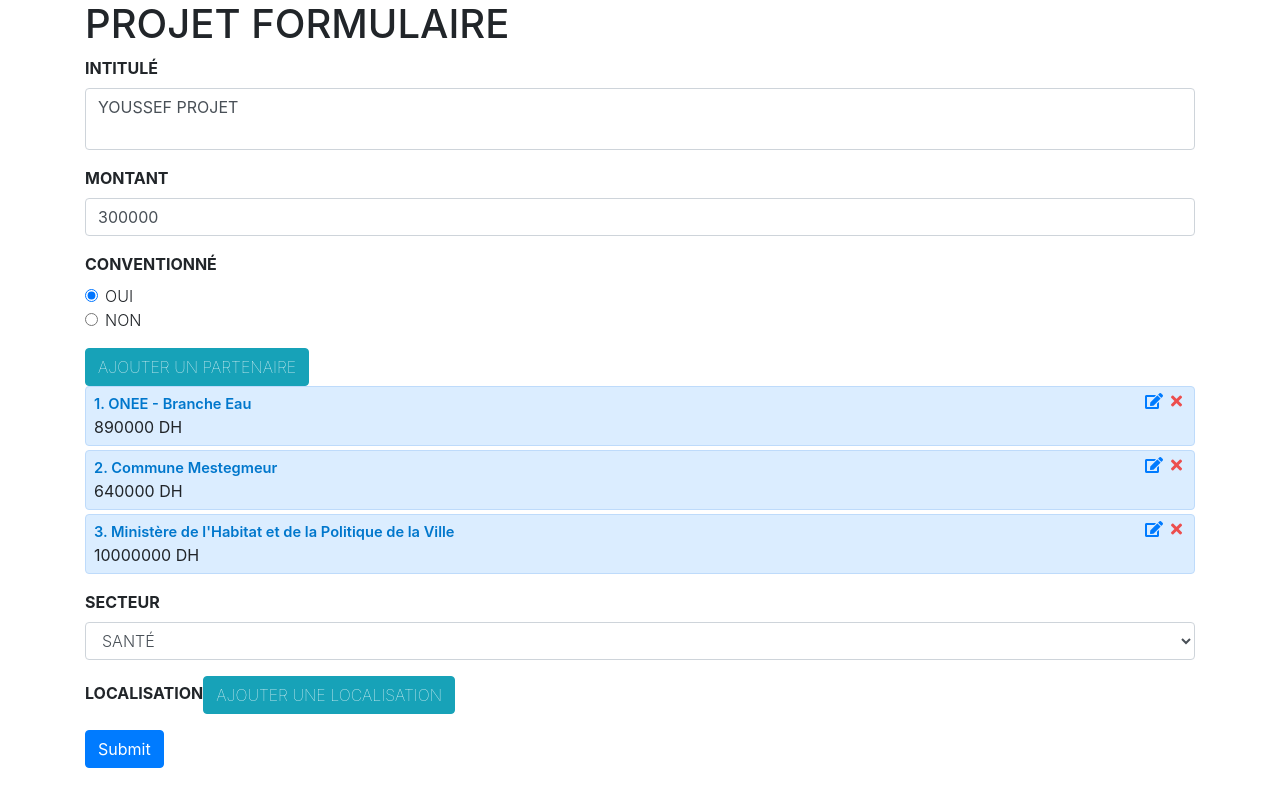
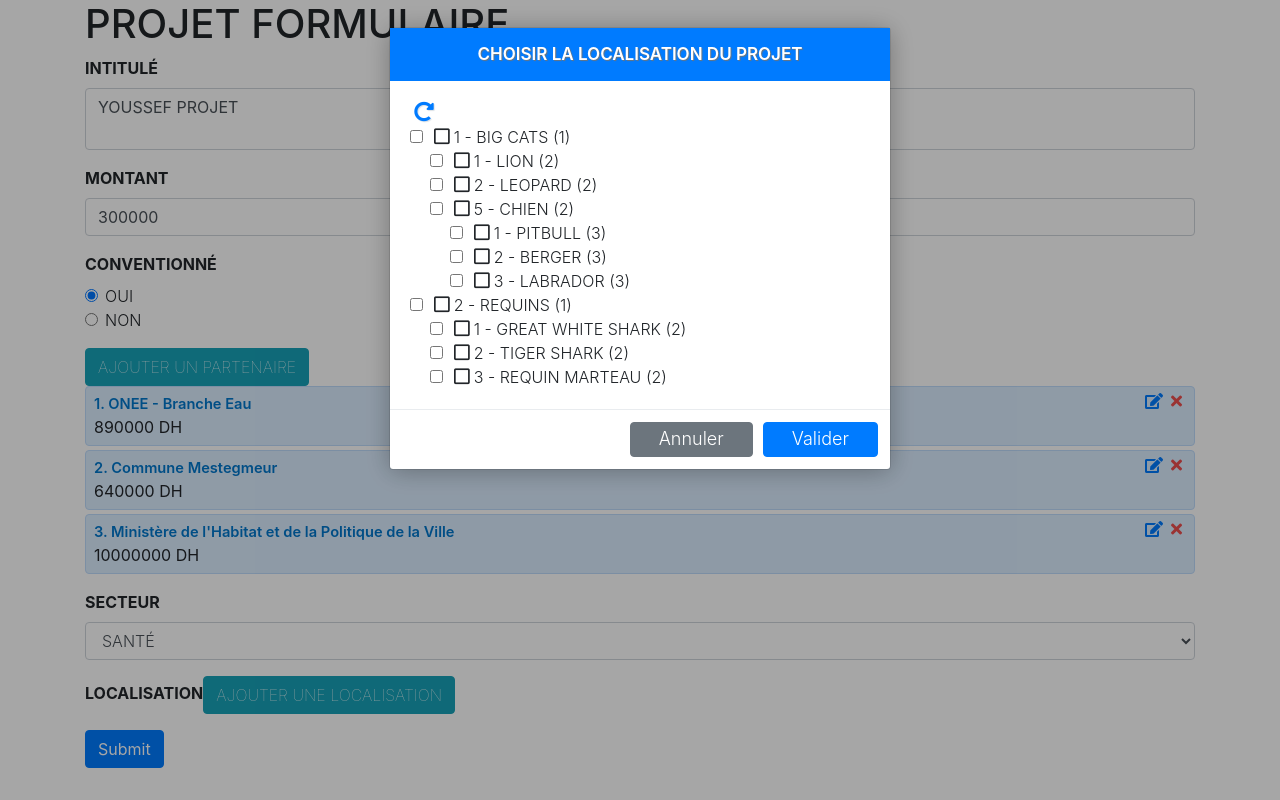
Before and after one commit to hayina/projets, a React (Create React App) app: page / in a window 1280 px wide. Built offline with nearby package versions, Linux system fonts and the light colour scheme.

Commit message:
strugling with checkbox tree ... :(

```diff
--- a/src/components/CheckListNode.js
+++ b/src/components/CheckListNode.js
@@ -1,4 +1,4 @@
-import React, { useState } from 'react';
+import React, { useState, useReducer } from 'react';
 
 const initialState = {
     // '.': [2],
@@ -7,32 +7,124 @@ const initialState = {
 }
 
 
+const reducer = (state, action) => {
 
+
+    const { type, path, value, values, parentNode, parentPath, level } = action
+
+    // let pathValues = [ ...( state[ path ] || [] ) ];
+    let pathValues = state[path] || [];
+    let parentPathValues = state[parentPath] || [];
+
+
+    console.log(type)
+    // console.log(`"${path}" -> ${value} -> ${values}`)
+    console.log(`"${path}" -> (${pathValues}) -> ${value}`)
+
+    switch (type) {
+
+        case 'INIT_SELECTION':
+            return { ...initialState };
+
+        case 'ADD_VALUE_TO_PATH':
+
+            /// delete children path
+            // value
+            // level
+            for (const [key, value] of Object.entries(state)) {
+
+                const array = key.slice(1, -1).split('.');
+                console.log("key", key, array)
+            }
+
+            if (level > 1) {
+                let parentChildrenLength = parentNode.children ? parentNode.children.length : 0
+                console.log(`-> ${parentChildrenLength}`)
+
+                if ( pathValues.length + 1 === parentChildrenLength ) {
+                    let { [path]: pathToRemove, ...newState } = state;
+                    return { ...newState, [parentPath]: [ ...parentPathValues, parentNode.value] };
+                }
+            }
+            return { ...state, [path]: [...pathValues, value] };
+
+        case 'ADD_VALUES_TO_PATH':
+            return { ...state, [path]: [...pathValues, ...values] };
+
+        case 'DELETE_VALUE_FROM_PATH':
+
+            // console.log(pathValues)
+
+
+            if (pathValues.length === 1) {
+                let { [path]: pathToRemove, ...newState } = state;
+                return newState;
+            }
+            pathValues.splice(pathValues.indexOf(value), 1)
+            return { ...state, [path]: [...pathValues] };
+
+
+
+    }
+}
 
 let CheckListNode = ({ nodes }) => {
 
 
-    const [selected, setSelected] = useState(initialState);
-    const [indeterminate, setIndeterminate] = useState([]);
+    const [selection, dispatch] = useReducer(reducer, initialState);
+    // const [indeterminate, setIndeterminate] = useState([]);
 
-    const renderCheckList = ({ nodes=[], path = '.', isParentChecked=false }) => {
 
+    const showAfterTimeout = () => {
+    }
+
+    const renderCheckList = ({
+        nodes = [], path = '.', level = 1,
+        parentNode, parentPath, isParentChecked = false
+    }) => {
+
+        console.log(`Selection ---->`, selection)
 
         return (
 
             <div className="check-list-container">
 
+                {nodes.map((node, index) => {
 
-                { console.log(`selected ---->`, selected) }
-                { console.log(`indeterminate ---->`, indeterminate) }
+                    const { children } = node;
+
+                    let pathValues = selection[path] || [];
+                    let indexOfNodeValue = pathValues.indexOf(node.value);
+
+                    const pathForChildren = `${path}${node.value}.`;
+                    let selectedChildrenLength = 0;
+                    let childrenLength = children ? children.length : 0
+
+                    if (selection[pathForChildren]) {
+                        selectedChildrenLength = selection[pathForChildren].length;
+                        console.log('selectedChildrenLength', selectedChildrenLength)
+                        console.log('childrenLength', children.length)
+                    }
+
+                    const checked = isParentChecked || (indexOfNodeValue !== -1)
+                    // || (childrenLength > 0 && childrenLength === selectedChildrenLength)
 
 
-                {nodes.map((node, index) => {
+                    let checkClass = '', checkFontAwesome = ''
+                    if (checked) {
+                        checkClass = 'checked'
+                        checkFontAwesome = `fa-check-square  form-check-fa`
+                    }
+                    else if (selectedChildrenLength > 0) {
+                        checkClass = 'indeterminate'
+                        checkFontAwesome = `fa-minus-square  form-minus-fa`
+                    }
+                    else if (selectedChildrenLength === 0) {
+                        checkFontAwesome = ` fa-square form-empty-fa`
+                    }
 
-                    // const pathKey = [path]
-                    let values = [ ...(selected[path] || []) ];
-                    const indexOf = values.indexOf(node.value);
-                    const checked = isParentChecked || ( indexOf !== -1 );
+                    checkFontAwesome = <i className={`far form-checkbox-fa ${checkFontAwesome} ${checkClass}`} />
+
 
                     return (
 
@@ -41,47 +133,95 @@ let CheckListNode = ({ nodes }) => {
                                 id={`${node.label}`}
                                 className="form-check-input"
                                 type="checkbox"
-                            checked={ checked }
+                                checked={checked}
 
                                 onChange={(e) => {
 
+                                    console.log('IS Checked ->', e.target.checked, `"${path}" -> "${parentPath}"`)
+
                                     if (e.target.checked) {
-                                    values.push(node.value);
-                                } else {
-                                    values.splice(indexOf, 1);
+                                        // pathValues.push(node.value);
+                                        dispatch({
+                                            type: 'ADD_VALUE_TO_PATH',
+                                            value: node.value,
+                                            path,
+                                            parentPath,
+                                            parentNode,
+                                            level
+                                        })
                                     }
 
-                                if( values.length === 0 ){ // supprimer ce path
-                                    let { [path]: tempVal, ...newSelected } = selected;
-                                    setSelected(newSelected);
-                                } else {
-                                    setSelected({ ...selected, [path]: values });
+                                    // CHECKED FALSE
+                                    else {
+
+
+
+
+                                        // if (level > 1) {
+                                        console.log(`isParentChecked ---->`, isParentChecked)
+                                        // selected[parentPath].indexOf(parentNode.value) !== -1 OR
+                                        if (isParentChecked) {
+
+                                            // console.log(`DELETE_VALUE_FROM_PATH ---->`, parentNode.value, parentPath)
+
+                                            dispatch({
+                                                type: 'DELETE_VALUE_FROM_PATH',
+                                                value: parentNode.value,
+                                                path: parentPath
+                                            })
+
+                                            dispatch({
+                                                type: 'ADD_VALUES_TO_PATH',
+                                                values: parentNode.children.reduce((newValues, { value }) => {
+                                                    if (value !== node.value)
+                                                        newValues.push(value)
+                                                    return newValues
+                                                }, []),
+                                                path
+                                            })
+
 
                                         }
+                                        else {
 
+                                            dispatch({
+                                                type: 'DELETE_VALUE_FROM_PATH',
+                                                value: node.value,
+                                                path
+                                            })
+                                        }
+                                        // }
+                                    }
 
-                                setIndeterminate([ ...indeterminate, path ])
+                                    console.log(`level ---->`, level)
+                                    //Stackoverflow question
+                                    // setTimeout(() => showAfterTimeout(), 1000)
 
                                 }}
                             />
 
-                        <label className="form-check-label" htmlFor={`${node.label}`}>{node.value} - {node.label}</label>
+                            {checkFontAwesome}
 
 
-                        <i className={`far fa-check-square form-checkbox-fa form-checked-fa ${
-                            checked ? 'checked' : ''
-                        }`}></i>
-                        <i className={`far fa-square form-checkbox-fa form-not-checked-fa`}></i>
+                            <label className={`form-check-label ${checkClass}`} htmlFor={`${node.label}`}>
+                                {node.value} - {node.label} ({level})
+                            </label>
 
-                        { node.children &&
+
+                            {children &&
                                 renderCheckList({
-                                nodes: node.children,
-                                path: `${path}${node.value}.`,
-                                isParentChecked: checked
+                                    nodes: children,
+                                    parentNode: node,
+                                    parentPath: path,
+                                    path: pathForChildren,
+                                    isParentChecked: checked,
+                                    level: level + 1,
+                                    // childrenLength: children.length,
                                 })
                             }
                         </div>
-                )}
+                    )
+                }
 
                 )}
 
@@ -89,7 +229,17 @@ let CheckListNode = ({ nodes }) => {
         )
     }
 
-    return renderCheckList({ nodes });
+    return (
+        <React.Fragment>
+            <i className="fas fa-redo-alt reset-checkbox"
+                onClick={() => {
+                    // setIndeterminate([]);
+                    dispatch({ type: 'INIT_SELECTION' });
+                }}
+            />
+            {renderCheckList({ nodes })}
+        </React.Fragment>
+    )
 }
 
 
--- a/src/components/forms/ProjetForm.js
+++ b/src/components/forms/ProjetForm.js
@@ -31,9 +31,9 @@ let ProjetForm = ({ handleSubmit, isConvention, partners, dispatch }) => {
     // console.log('useApi', data)
 
 
-    // useEffect(() => {
-    //     dispatch(showModal(modalTypes.ADD_CHECKLIST, { list: data }));
-    // }, [data])
+    useEffect(() => {
+        dispatch(showModal(modalTypes.ADD_CHECKLIST, { list: data }));
+    }, [data])
 
     const onSubmit = (formValues) => {
         console.log(formValues)
--- a/src/components/modals/CheckList.js
+++ b/src/components/modals/CheckList.js
@@ -14,8 +14,19 @@ const nodes = [
         children: [
             { value: 1, label: 'Lion' },
             { value: 2, label: 'Leopard' },
-            { value: 3, label: 'Guepard' },
-            { value: 4, label: 'Tiger' },
+            // { value: 3, label: 'Guepard' },
+            // { value: 4, label: 'Tiger' },
+            {
+                value: 5, label: 'Chien',
+                children: [
+                    { value: 1, label: 'Pitbull' },
+                    { value: 2, label: 'Berger' },
+                    { value: 3, label: 'Labrador' },
+                    // { value: 4, label: 'Chiwawa' },
+                    // { value: 5, label: 'Dobermann' },
+                    // { value: 6, label: 'Caniche' },
+                ]
+            },
         ]
     },
     {
@@ -26,26 +37,26 @@ const nodes = [
             { value: 3, label: 'Requin Marteau' },
         ]
     },
-    {
-        value: 3, label: 'Canidae',
-        children: [
-            { value: 1, label: 'Loup' },
-            { value: 2, label: 'Lycaon' },
-            { value: 3, label: 'Renard' },
-            { value: 4, label: 'Coyote' },
-            {
-                value: 5, label: 'Chien',
-                children: [
-                    { value: 1, label: 'Pitbull' },
-                    { value: 2, label: 'Berger' },
-                    { value: 3, label: 'Labrador' },
-                    { value: 4, label: 'Chiwawa' },
-                    { value: 5, label: 'Dobermann' },
-                    { value: 6, label: 'Caniche' },
-                ]
-            },
-        ]
-    },
+    // {
+    //     value: 3, label: 'Canidae',
+    //     children: [
+    //         { value: 1, label: 'Loup' },
+    //         { value: 2, label: 'Lycaon' },
+    //         { value: 3, label: 'Renard' },
+    //         { value: 4, label: 'Coyote' },
+    //         {
+    //             value: 5, label: 'Chien',
+    //             children: [
+    //                 { value: 1, label: 'Pitbull' },
+    //                 { value: 2, label: 'Berger' },
+    //                 { value: 3, label: 'Labrador' },
+    //                 { value: 4, label: 'Chiwawa' },
+    //                 { value: 5, label: 'Dobermann' },
+    //                 { value: 6, label: 'Caniche' },
+    //             ]
+    //         },
+    //     ]
+    // },
 ]
 let CheckList = ({ dispatch }) => {
 
--- a/src/components/modals/checkList.css
+++ b/src/components/modals/checkList.css
@@ -7,12 +7,16 @@
 }
 
 
-.form-checked-fa {
+.form-check-fa {
 
 }
 
 
-.form-not-checked-fa {
+.form-empty-fa {
+
+}
+
+.form-minus-fa {
 
 }
 
@@ -27,5 +31,14 @@
 
 
 .indeterminate {
-    color: #007bff9e;
+    /* color: #007bff9e; */
+    color: #007bff;
 }
+
+
+.reset-checkbox {
+    cursor: pointer;
+    color: #007bff;
+    font-size: 20px;
+    text-shadow: 1px 1px 1px #dae0e5;
+}
```
Also changed, not shown: shortcut-vscode.txt. Lines whose indentation alone changed are shown as unchanged.
